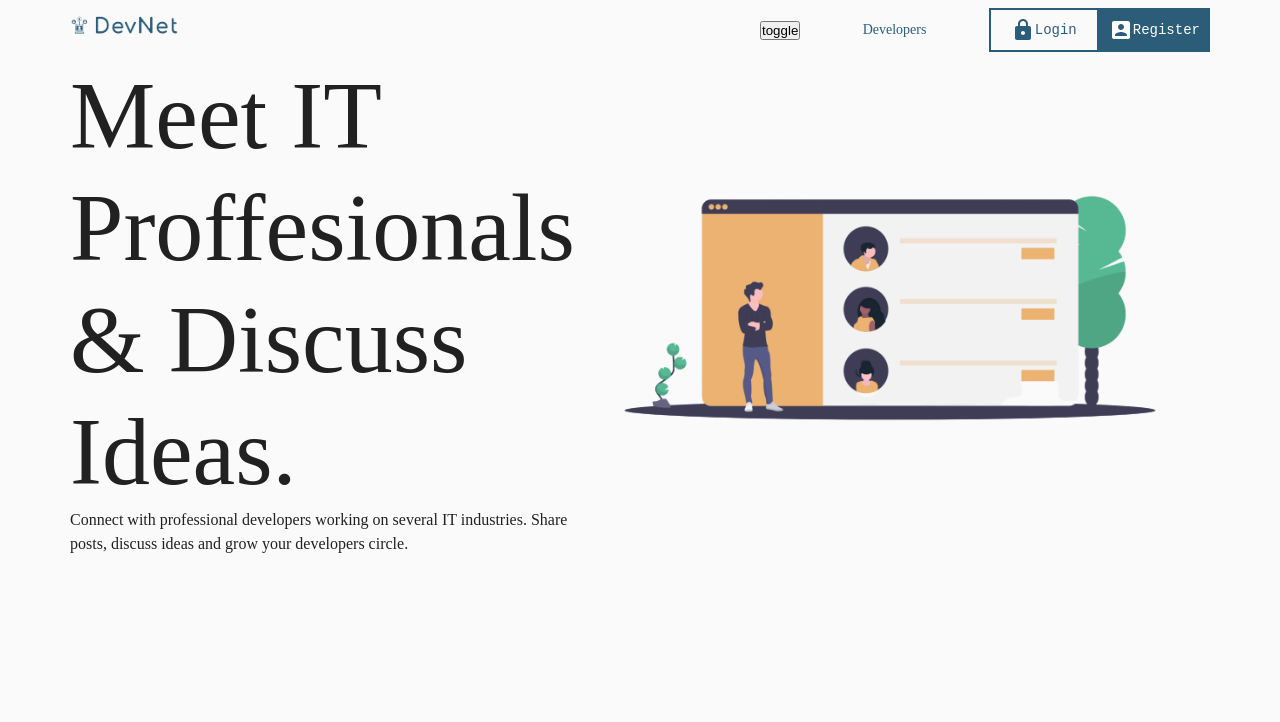
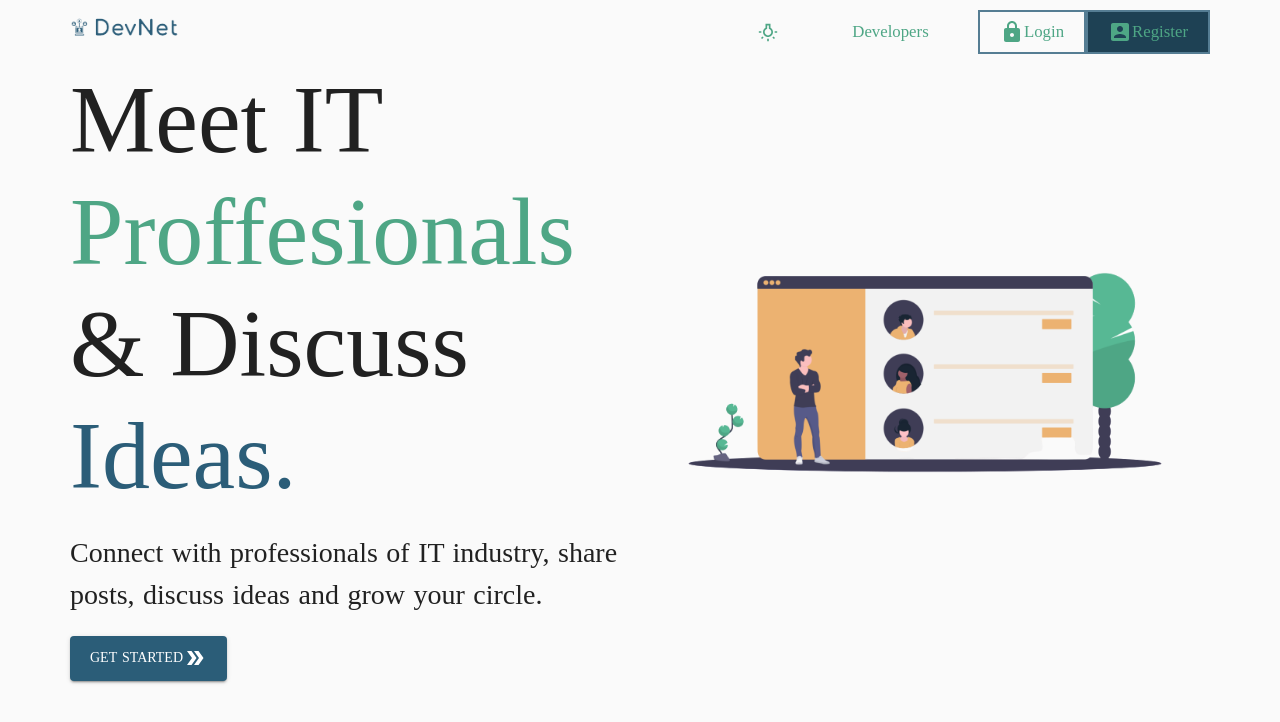
Before and after one commit to tacmoktan/devnet, a React (Create React App) app: page / in a window 1280 px wide. Shown: the top 722 px of the page. Built offline with nearby package versions, Linux system fonts and the light colour scheme; no server answers.

Commit message:
Add styles for landing page

```diff
--- a/public/index.html
+++ b/public/index.html
@@ -24,7 +24,7 @@
       work correctly both with client-side routing and a non-root public URL.
       Learn how to configure a non-root public URL by running `npm run build`.
     -->
-    <title>React App</title>
+    <title>DevNet - social network for IT professionals</title>
   </head>
   <body>
     <noscript>You need to enable JavaScript to run this app.</noscript>
--- a/src/components/layouts/Landing.js
+++ b/src/components/layouts/Landing.js
@@ -1,21 +1,16 @@
 import React from 'react';
 import { connect } from 'react-redux';
-import { Redirect } from 'react-router-dom';
+import { Redirect, Link as RouterLink } from 'react-router-dom';
 import { PropTypes } from 'prop-types';
 import onlineFriend from '../../assets/hero-images/online_friends.png';
 //styles
 import { makeStyles } from '@material-ui/core/styles';
-import { Typography } from '@material-ui/core';
+import { Grid, Typography, Button } from '@material-ui/core';
+import DoubleArrowIcon from '@material-ui/icons/DoubleArrow';
 
 const Landing = ({ isAuthenticated }) => {
 
     const useLandingStyles = makeStyles(theme => ({
-        landing: {
-            width: '100%',
-            display: 'flex',
-            justifyContent:'space-between',
-            alignItems:'center'
-        },
         landingHeroImage: {
             maxWidth: '700px',
             width: '100%',
@@ -23,29 +18,49 @@ const Landing = ({ isAuthenticated }) => {
             display: 'block',
         },
         landingTextContainer: {
-            maxWidth: 500
+            display:'grid',
+            rowGap:'20px'
+        },
+        landingTextDescription: {
+            fontSize: '2em'
+        },
+        getStartedBtn:{
+            padding:'10px 20px',
+            width:'fit-content'
         }
 
     }));
 
-    const { landing, landingHeroImage, landingTextContainer } = useLandingStyles();
+    const { landingHeroImage, landingTextContainer, landingTitle, landingTextDescription, getStartedBtn } = useLandingStyles();
 
     if (isAuthenticated)
         return <Redirect to='/dashboard' />
 
     return (
         <div className="blocks-container">
-            <div className={landing} >
-                <div className={landingTextContainer}>
-                    <Typography variant="h1" >Meet IT Proffesionals & Discuss Ideas.</Typography>
-                    <Typography >Connect with professional developers working on several IT industries. Share posts, discuss ideas and grow your developers circle.</Typography>
-                </div>
+            <Grid container
+                direction="row"
+                justify="space-between"
+                alignItems="center"
+            >
+                <Grid item className={landingTextContainer} xs>
+                    <div className={landingTitle}>
+                        <Typography variant="h1" > Meet IT </Typography>
+                        <Typography variant="h1" color="primary" >Proffesionals</Typography>
+                        <Typography variant="h1" > & Discuss </Typography>
+                        <Typography variant="h1" color="secondary" >Ideas.</Typography>
+                    </div>
+                    <Typography className={landingTextDescription}>Connect with professionals of IT industry, share posts, discuss ideas and grow your circle.</Typography>
+                    <Button variant="contained" color="secondary" component={RouterLink} to="/login"className={getStartedBtn}>
+                        GET STARTED  <DoubleArrowIcon />
+                    </Button>
+                </Grid>
 
-                <div>
+                <Grid item xs>
                     <img src={onlineFriend} className={landingHeroImage} alt="landing page pic" />
-                </div>
-            </div>
-        </div>
+                </Grid>
+            </Grid>
+        </div >
     )
 }
 
--- a/src/components/layouts/Navbar.js
+++ b/src/components/layouts/Navbar.js
@@ -5,20 +5,55 @@ import { PropTypes } from 'prop-types';
 import DevNetLogo from '../../assets/logo.png';
 import '../../index.css';
 //material ui
-import { ThemeProvider } from '@material-ui/core/styles';
-import { createMuiTheme } from '@material-ui/core/styles';
-import CssBaseline from "@material-ui/core/CssBaseline";
 import LockRoundedIcon from '@material-ui/icons/LockRounded';
 import AccountBoxRoundedIcon from '@material-ui/icons/AccountBoxRounded';
+import { makeStyles } from '@material-ui/core/styles';
+import { FormControlLabel, Checkbox } from '@material-ui/core/';
+import WbIncandescentIcon from '@material-ui/icons/WbIncandescent';
+import WbIncandescentOutlinedIcon from '@material-ui/icons/WbIncandescentOutlined';
 
 //action
 import { logout } from '../../redux/actions/auth';
+
 import Context from '../../context-api/context';
 
+const useNavbarStyles = makeStyles(theme => ({
+    header: {
+        width: '100%'
+    },
+    nav: {
+        display: 'flex',
+        justifyContent: 'space-between',
+        alignItems: 'center',
+        padding: '10px 0'
+    },
+    navLink: {
+        display: 'flex',
+        alignItems: 'center',
+        fontFamily: theme.typography.h1.fontFamily,
+        color: theme.palette.primary.main,
+        fontSize: '1.2em',
+        '&:hover': {
+            color: theme.palette.secondary.light
+        }
+    },
+    authBtn: {
+        padding: '8px 20px',
+        border: `2px solid ${theme.palette.secondary.light}`,
+    },
+    registerBtn: {
+        backgroundColor: theme.palette.secondary.dark,
+        '&:hover': {
+            backgroundColor: theme.palette.primary.main,
+            color: theme.palette.secondary.contrastText,
+        }
+    }
+
+}))
 
 const Navbar = ({ auth, logout }) => {
 
-    const { dispatch } = useContext(Context);
+    const { state, dispatch } = useContext(Context);
 
     const handleClick = () => {
         dispatch({ type: "TOGGLE_DARK_MODE" })
@@ -26,28 +61,37 @@ const Navbar = ({ auth, logout }) => {
 
     const { isAuthenticated, loading } = auth;
 
+    const { header, nav, navLink, authBtn, registerBtn } = useNavbarStyles();
+
     const authLinks = (<>
-        <Link className="nav-link" to="/developers">Developers</Link>
-        <Link className="nav-link" to="/posts">Posts</Link>
-        <Link className="nav-link" to="/dashboard">Dashboard</Link>
-        <Link onClick={logout} className="nav-link" to="/login">Logout</Link>
+        <Link className={navLink} to="/developers">Developers</Link>
+        <Link className={navLink} to="/posts">Posts</Link>
+        <Link className={navLink} to="/dashboard">Dashboard</Link>
+        <Link onClick={logout} className={navLink} to="/login">Logout</Link>
     </>)
 
     const guestLinks = (<>
-        <Link className="nav-link" to="/developers">Developers</Link>
+        <Link className={navLink} to="/developers">Developers</Link>
         <div className="auth-btn-container">
-            <Link className="nav-link auth-btn login-btn" to="/login"> <LockRoundedIcon /> <pre>Login</pre></Link>
-            <Link className="nav-link auth-btn register-btn" to="/register"> <AccountBoxRoundedIcon />    <pre>Register</pre></Link>
+            <Link className={`${navLink} ${authBtn} login-btn`} to="/login" > <LockRoundedIcon /> Login</Link>
+            <Link className={`${navLink} ${authBtn} ${registerBtn}`} to="/register"> <AccountBoxRoundedIcon />  Register</Link>
         </div>
     </>)
 
     return (
 
-        <div className="header">
-            <nav className="nav blocks-container">
+        <div className={header}>
+            <nav className={`${nav} blocks-container`}>
                 <Link className="logo-link" to="/"><img src={DevNetLogo} className="logo-img" alt="devnet logo" /></Link>
                 <div className="link-container">
-                    <button onClick={handleClick} > toggle </button>
+
+                    <FormControlLabel
+                        control={<Checkbox icon={<WbIncandescentOutlinedIcon color="primary" fontSize="small"/>}
+                            checkedIcon={<WbIncandescentIcon color="primary" fontSize="small"/>}
+                            onChange={handleClick} />}
+                            title={state.isDark? 'Switch to Light Mode': 'Switch to Dark Mode'}
+                    />
+
                     {!loading && isAuthenticated ? authLinks : guestLinks}
                 </div>
             </nav>
--- a/src/components/profiles/Profiles.js
+++ b/src/components/profiles/Profiles.js
@@ -6,14 +6,17 @@ import ProfileCard from './ProfileCard';
 import { getAllProfiles } from '../../redux/actions/profile'
 import { PropTypes } from 'prop-types';
 
-const Profiles = ({ profile: { profiles, loading }, getAllProfiles }) => {
+const Profiles = ({ profile: { profiles, loading, error }, getAllProfiles }) => {
 
     useEffect(() => {
         getAllProfiles();
     }, [getAllProfiles]);
 
-    const profileBlocks = profiles.length === 0 || loading ? <Spinner /> : profiles.map(profileItem =>
-        <ProfileCard profileItem={profileItem} key={profileItem._id} />)
+    const profileBlocks = error ? <h1>{error.msg}</h1> : (
+        profiles.length === 0 || loading ? <Spinner /> : (
+            profiles.map(profileItem =>
+                <ProfileCard profileItem={profileItem} key={profileItem._id} />))
+    )
 
     return (<div className="profiles-container">
         {profileBlocks}
--- /dev/null
+++ b/src/fonts/fonts.js
@@ -0,0 +1,14 @@
+
+//fonts
+import champion from './champion.otf';
+import chronicle from './Chronicle-Display-Roman.otf';
+
+export const Champion = {
+    fontFamily: 'Champion HTF-Welterweight',
+    src: `url(${champion}) format('otf')`
+}
+
+export const Chronicle = {
+    fontFamily: 'Chronicle Display',
+    src:`url(${chronicle}) format('otf')`
+}
--- a/src/index.css
+++ b/src/index.css
@@ -6,37 +6,16 @@ body {
   -moz-osx-font-smoothing: grayscale;
 }
 
-/* fonts */
-@font-face {
-  font-family: 'champion';
-  src: url(./fonts/champion.otf) format('otf');
-}
-
-@font-face {
-  font-family: 'chronicle-display';
-  src: url(./fonts/Chronicle-Display-Roman.otf) format('otf');
-}
-
 * {
   padding: 0;
   margin: 0;
   box-sizing: border-box;
   transition: all 0.15s ease;
+  word-spacing: 1.5px;
 }
 
 code {
   font-family: source-code-pro, Menlo, Monaco, Consolas, "Courier New", monospace;
-}
-
-.header {
-  width: 100%;
-  /* background: rgb(236, 178, 113); */
-}
-
-.nav {
-  display: flex;
-  justify-content: space-between;
-  align-items: center;
 }
 
 .blocks-container {
@@ -71,24 +50,9 @@ code {
   display: flex;
 }
 
-.auth-btn{
-  padding:8px 20px;
-  border: 2px solid #2b5d78;
-}
-
-.auth-btn:hover{
-  background: rgba(43, 93, 120, 0.761);      /* light blue */
-  color:white;
-}
-
-.register-btn {
-  padding:8px;
-  background: #2b5d78;
-  color:white;
-}
-
 a {
   text-decoration: none;
+  color:black;
 }
 
 .alert-danger {
--- a/src/redux/actions/profile.js
+++ b/src/redux/actions/profile.js
@@ -193,16 +193,12 @@ export const getAllProfiles = () => async dispatch => {
         })
 
     } catch (err) {
-        console.log(err.response);
-        const errors = err.response.data.errors;
+        if (err.toString().includes('Network'))
+            dispatch({
+                type: PROFILE_ERROR,
+                payload: { msg: "Connection Failed" }
+            })
 
-        if (errors)
-            errors.forEach(error => dispatch(setAlert(error.msg, 'danger')))
-
-        dispatch({
-            type: PROFILE_ERROR,
-            payload: { msg: err.response.statusText, status: err.response.status }
-        })
     }
 }
 
--- a/src/redux/utils/setAuthToken.js
+++ b/src/redux/utils/setAuthToken.js
@@ -1,11 +1,16 @@
 import axios from 'axios';
 import store from '../../store';
-import { LOG_OUT } from '../actions/types';
+import { LOG_OUT, PROFILE_ERROR } from '../actions/types';
 
 //to check if Token is expired, if yes logout the user
 axios.interceptors.response.use(
     res => res,
     err => {
+        if (err.toString().includes('Network Error')){
+            throw err
+        }
+
+
         if (err.response.data.msg === 'Token is not invalid') {
             store.dispatch({
                 type: LOG_OUT
```
Also changed, not shown: src/App.js (+10 -5 lines), src/myTheme.js (deleted, +0 -14 lines).
